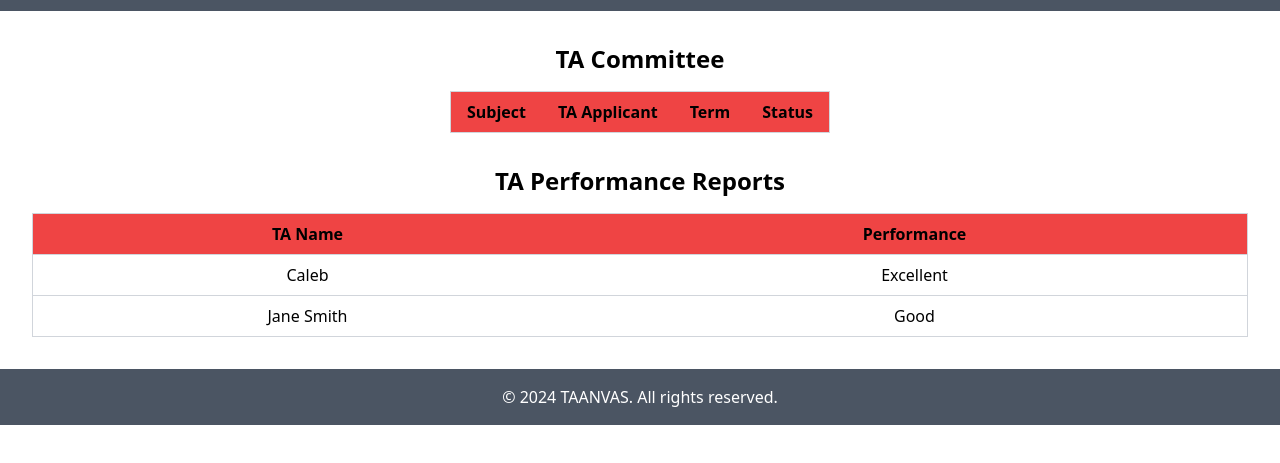
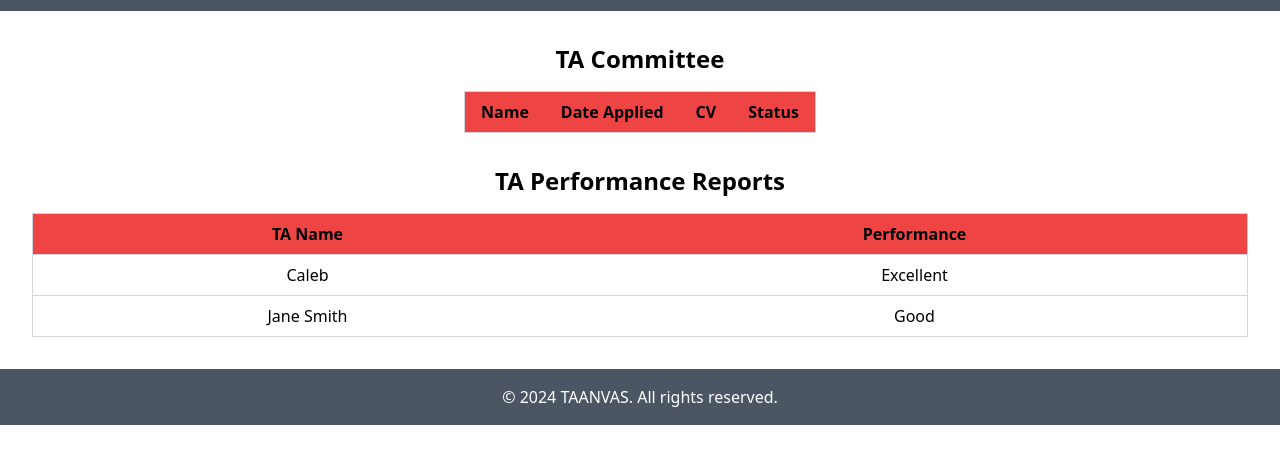
Before and after one commit to TAANVAS/Taanvas, a website: page ta_committee/Committee.html in a window 1280 px wide. Shown: the part 53-516 px from the top of the page. Drawn offline with nearby package versions, Linux system fonts and the light colour scheme; a script that the page names is missing.

Commit message:
Update Labels

```diff
--- a/ta_committee/Committee.html
+++ b/ta_committee/Committee.html
@@ -41,9 +41,9 @@
             <!-- thead -->
             <thead class="bg-red-500">
                 <tr>
-                    <th class="text-left py-2 px-4 border-b border-gray-300">Subject</th>
-                    <th class="text-left py-2 px-4 border-b border-gray-300">TA Applicant</th>
-                    <th class="text-left py-2 px-4 border-b border-gray-300">Term</th>
+                    <th class="text-left py-2 px-4 border-b border-gray-300">Name</th>
+                    <th class="text-left py-2 px-4 border-b border-gray-300">Date Applied</th>
+                    <th class="text-left py-2 px-4 border-b border-gray-300">CV</th>
                     <th class="text-left py-2 px-4 border-b border-gray-300">Status</th>
                     <th hidden class="text-left py-2 px-4 border-b border-gray-300">Actions</th>
                 </tr>
```
